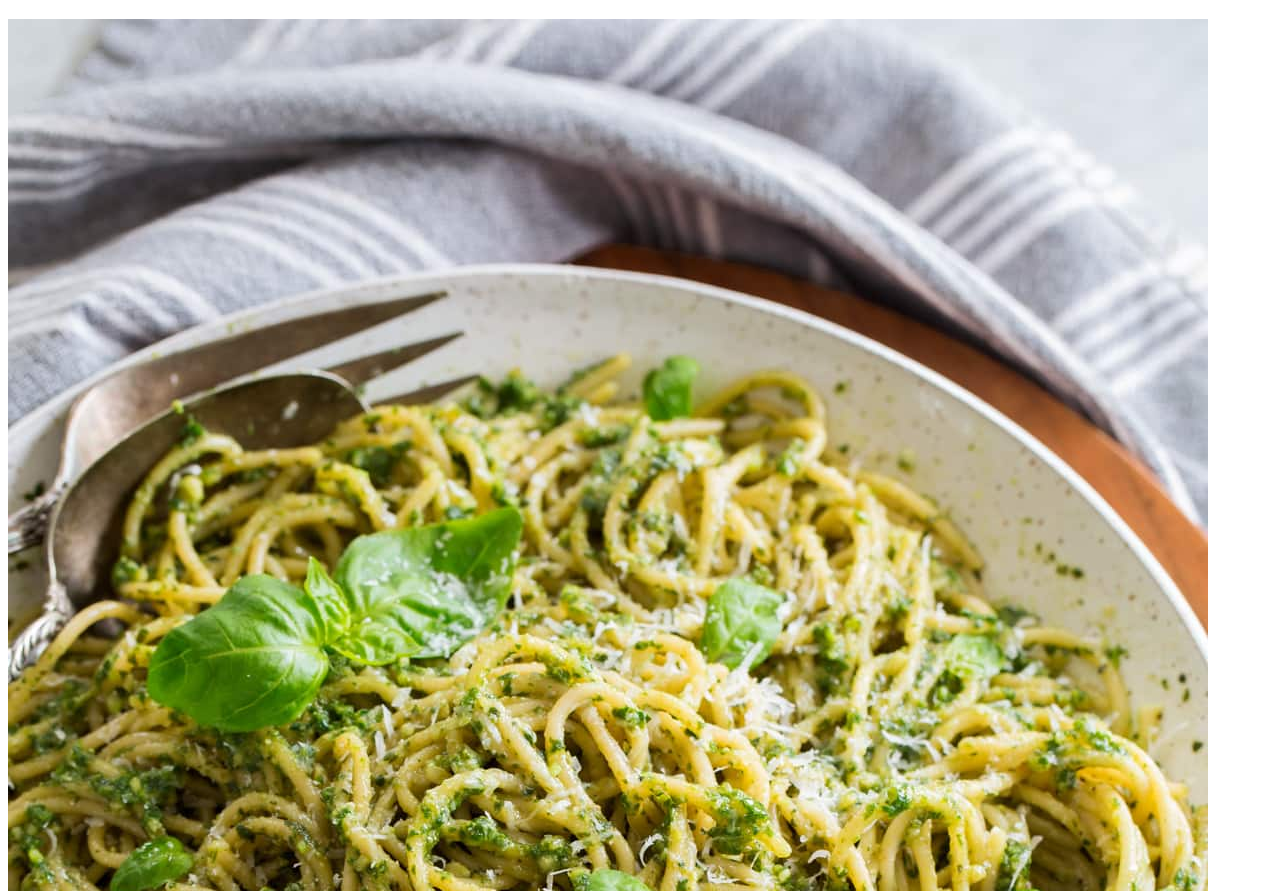
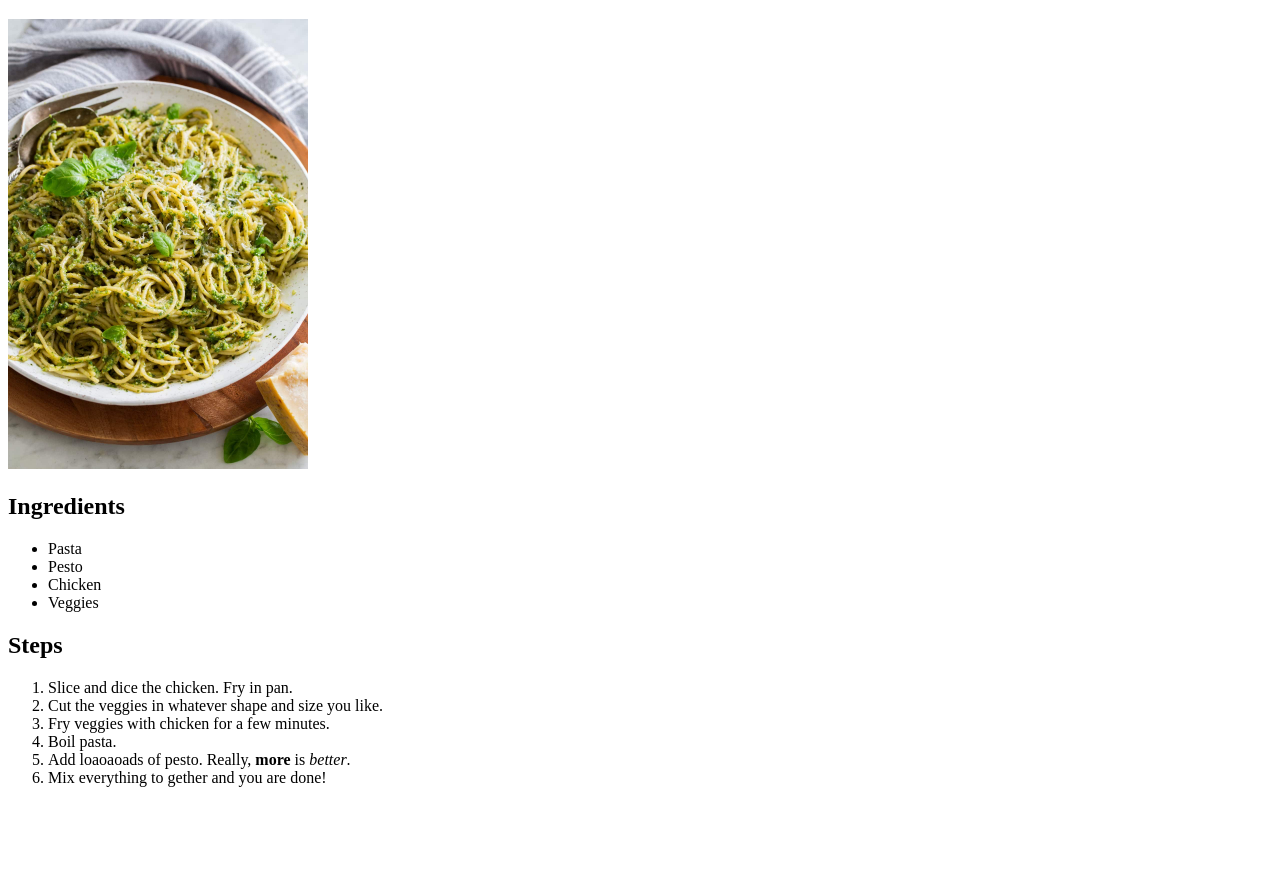
Before and after one commit to Flor-e/odin-recipes, a plain HTML site: page recipes/pasta-pesto.html in a window 1280 px wide. Shown: the part 61-952 px from the top of the page. After the commit the page ends 864 px from the top, so only its background shows below. Drawn offline with Linux system fonts and the light colour scheme.

Commit message:
Fix img size and typos

```diff
--- a/recipes/pasta-pesto.html
+++ b/recipes/pasta-pesto.html
@@ -7,7 +7,7 @@
 
     <body>
         <h1>Pasta pesto</h1>
-        <img src="../img/pasta-pesto.jpg">
+        <img src="../img/pasta-pesto.jpg" width="300">
         <p><h2>Ingredients</h1>
             <ul>
                 <li>Pasta</li>
@@ -21,11 +21,10 @@
                 <li>Slice and dice the chicken. Fry in pan.</li>
                 <li>Cut the veggies in whatever shape and size you like.</li>
                 <li>Fry veggies with chicken for a few minutes.</li>
-                <li>Biol pasta.</li>
-                <li>Add loaoaoads of pesto. Really <strong>more</strong> is <em>better</em>.</li>
+                <li>Boil pasta.</li>
+                <li>Add loaoaoads of pesto. Really, <strong>more</strong> is <em>better</em>.</li>
                 <li>Mix everything to gether and you are done!</li>
             </ol>
-
         </p>
     </body>
 </html>
```
